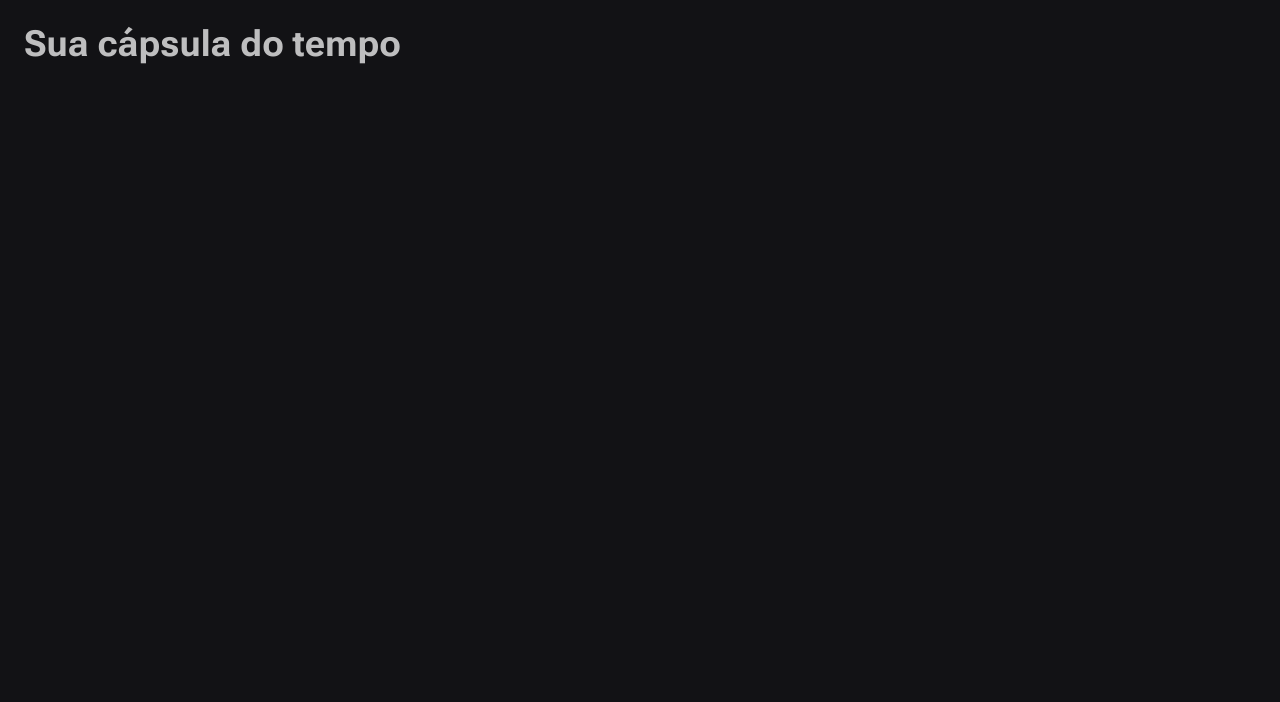
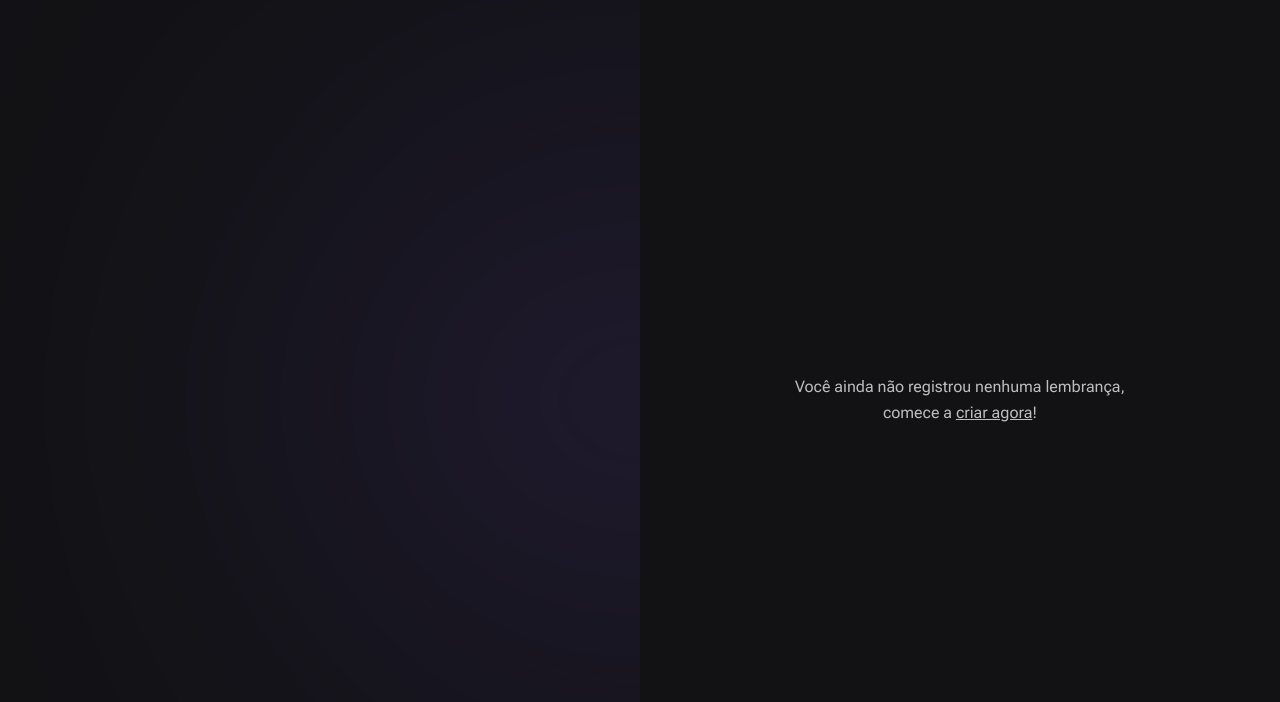
Before and after one commit to polyanetuag/webSpacetime, a Next.js app: page / in a window 1280 px wide. Shown: the top 702 px of the page. Built offline with nearby package versions, Linux system fonts and the light colour scheme; a web font is replaced by a local one.

Commit message:
feat: implements page Home

```diff
--- a/src/app/page.tsx
+++ b/src/app/page.tsx
@@ -1,7 +1,23 @@
 export default function Home() {
   return (
-    <div className="h-screen bg-zinc-950 p-6 text-zinc-50">
-      <h1 className="text-4xl font-bold">Sua cápsula do tempo</h1>
-    </div>
+    <main className="grid min-h-screen grid-cols-2">
+      {/* LEFT */}
+      <div className=" relative flex flex-col items-start justify-between overflow-hidden px-28 py-16">
+        <div className="absolute right-0 top-1/2  h-[288px] w-[526px] -translate-y-1/2 translate-x-1/2 rounded-full bg-purple-700 opacity-50 blur-full" />
+      </div>
+
+      {/* RIGHT */}
+      <div className="flex flex-col p-16">
+        <div className="flex flex-1 items-center justify-center">
+          <p className="w-[360px] text-center leading-relaxed">
+            Você ainda não registrou nenhuma lembrança, comece a{' '}
+            <a href="" className="underline hover:text-gray-50">
+              criar agora
+            </a>
+            !
+          </p>
+        </div>
+      </div>
+    </main>
   )
 }
```
